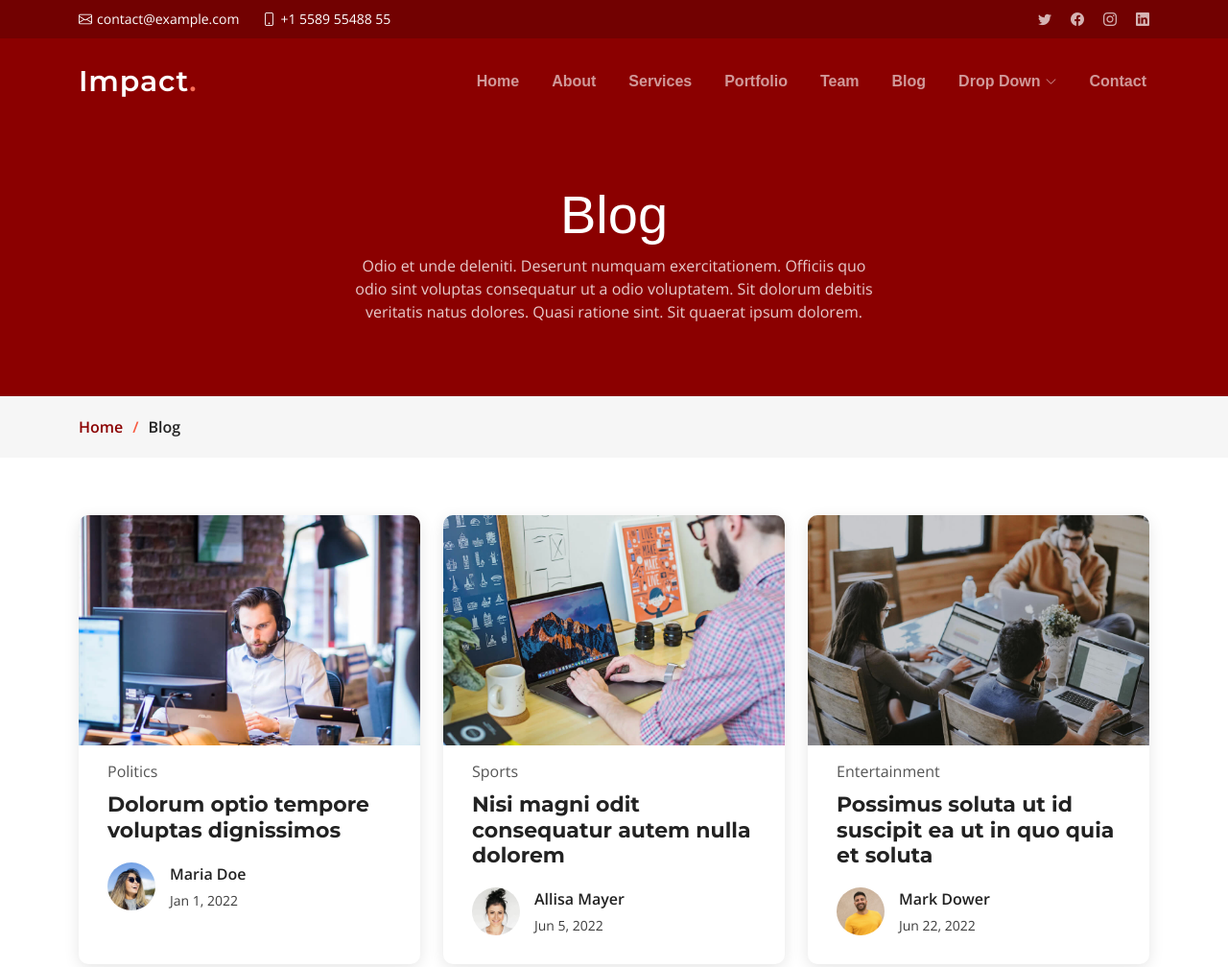
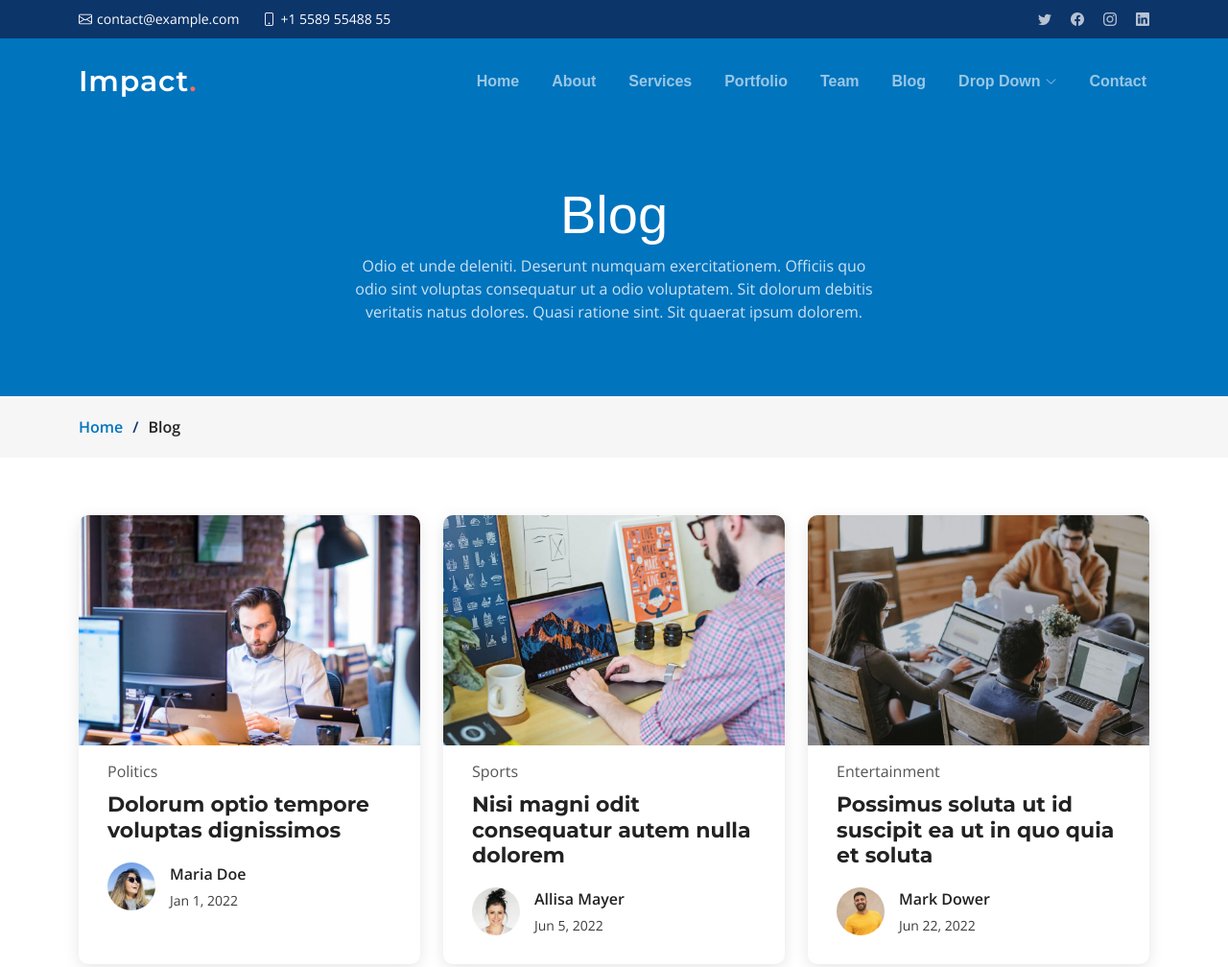
Before and after one commit to delairs/LIP3, a plain HTML site: page Impact/blog.html in a window 1280 px wide. Shown: the top 1008 px of the page at 96% size. Drawn offline with nearby package versions, Linux system fonts and the light colour scheme.

Commit message:
commit kedua

```diff
--- a/Impact/assets/css/main.css
+++ b/Impact/assets/css/main.css
@@ -22,8 +22,8 @@
 /* Colors */
 :root {
   --color-default: #222222;
-  --color-primary: #8b0000;
-  --color-secondary: #f85a40;
+  --color-primary: #0174be;
+  --color-secondary: #0c356a;
 }
 
 /* Smooth scroll behavior */
@@ -241,7 +241,7 @@ section {
 # Header
 --------------------------------------------------------------*/
 .topbar {
-  background: #720101;
+  background: #0c356a;
   height: 40px;
   font-size: 14px;
   transition: all 0.5s;
```
Also changed, not shown: Impact/index.html (+5 -5 lines), Impact/assets/img/Lambang_IPDN.png (added).
